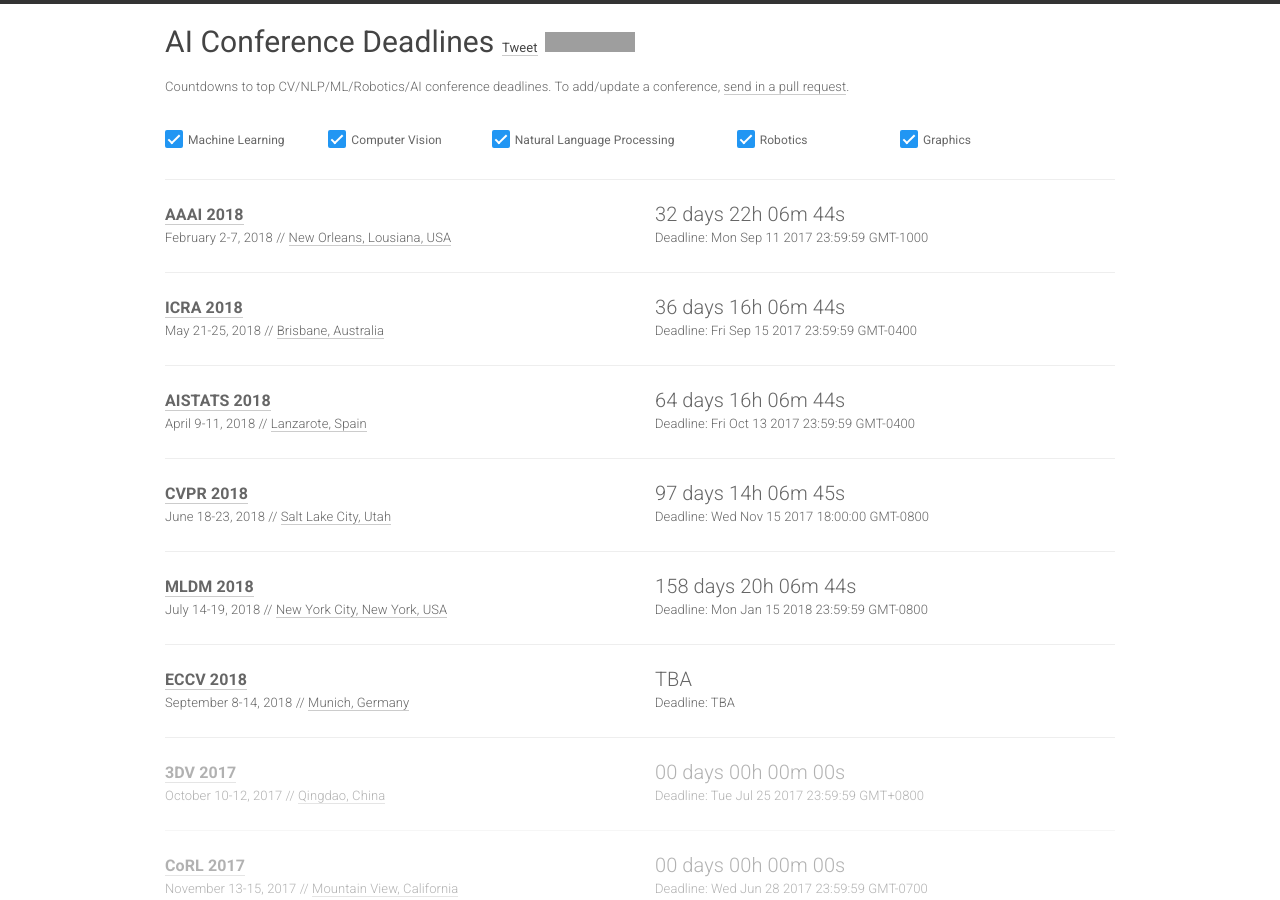
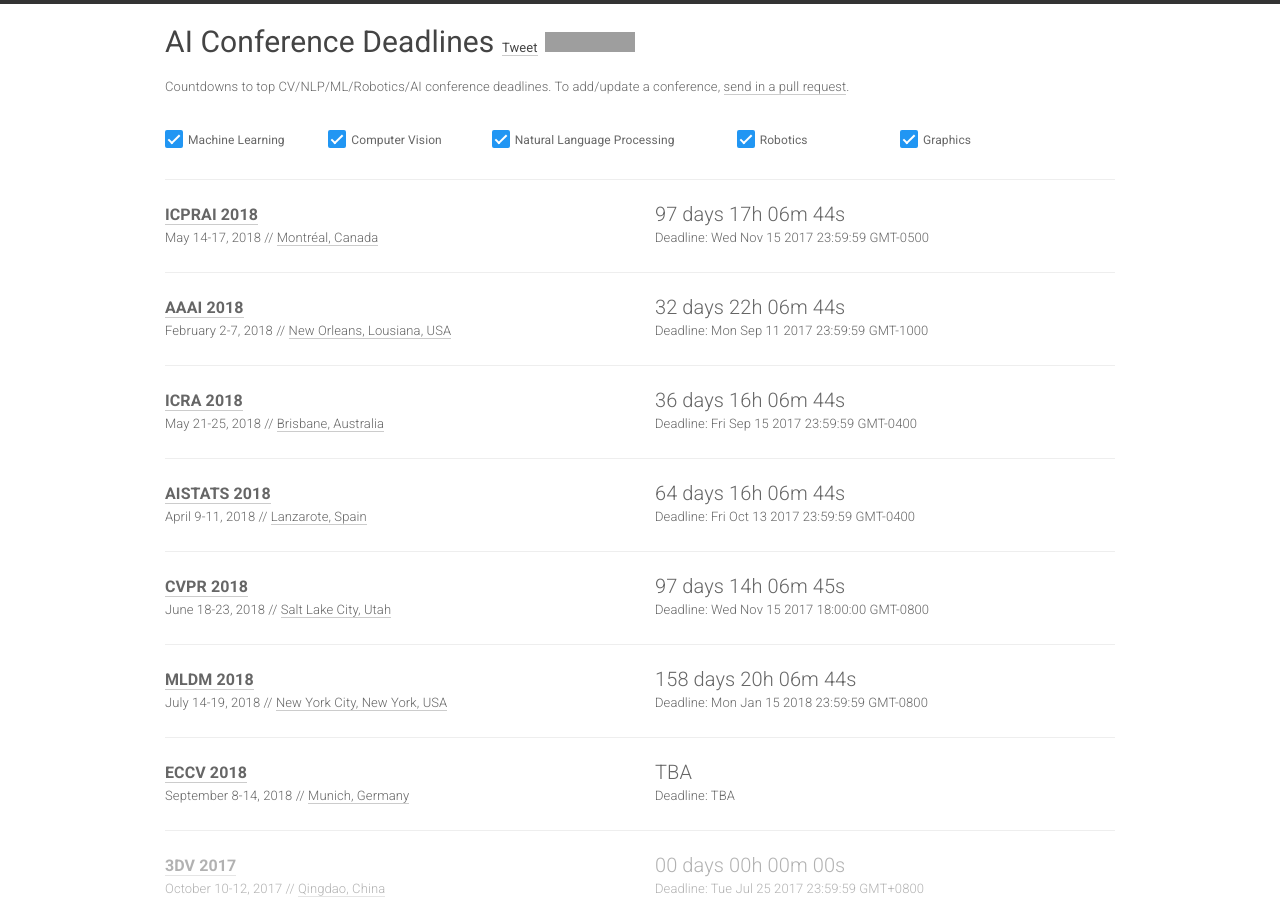
Before and after one commit to paperswithcode/ai-deadlines, a Jekyll site: the page built from index.html, in a window 1280 px wide and 900 px high. Built offline with Jekyll 4.4.1, drawn with Linux system fonts in a browser that asks for light colours; nearby versions of some CDN libraries; comment, search, counter and statistics services are not loaded; grey boxes are pictures that could not be loaded.

Commit message:
Update conferences.yml

```diff
--- a/_data/conferences.yml
+++ b/_data/conferences.yml
@@ -1,4 +1,13 @@
 ---
+
+- name: ICPRAI
+  year: 2018
+  id: icprai18
+  link: http://icprai2018.com/
+  deadline: "2017-11-15 23:59:59"
+  date: May 14-17, 2018
+  place: Montréal, Canada
+  sub: ML
 
 - name: AAAI
   year: 2018
```
